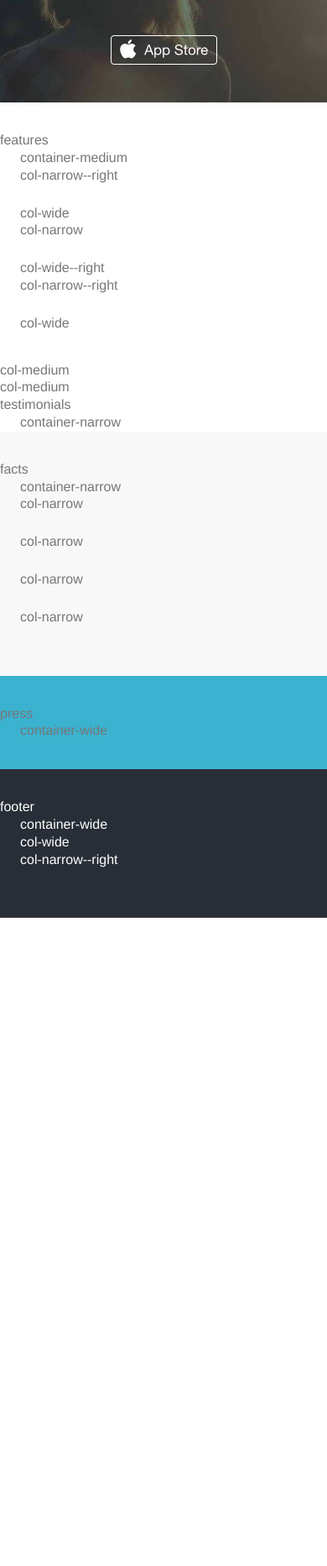
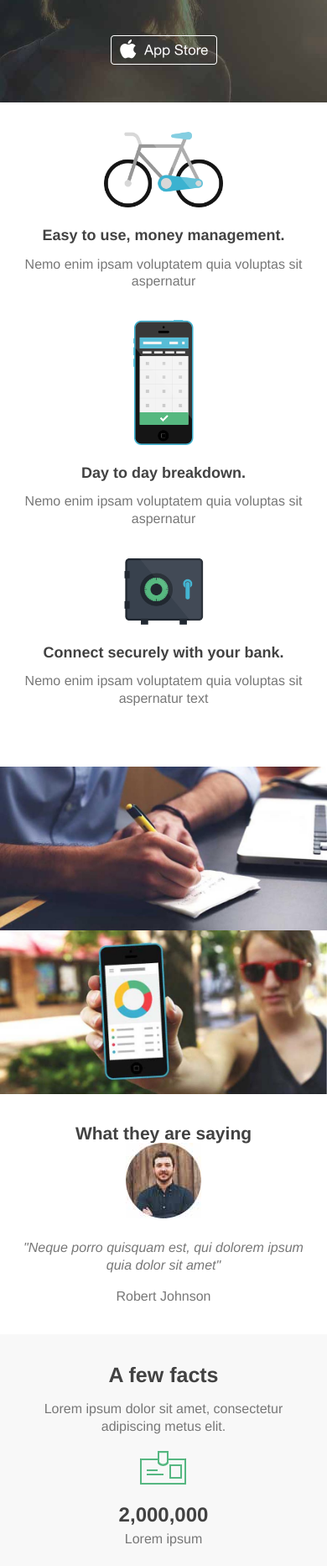
Before and after one commit to brunomorello/html-template, a plain HTML site: page index.html in a window 390 px wide. Shown: the part 129-1994 px from the top of the page at 84% size. Before the commit the page ends 1222 px from the top, so only its background shows below. Drawn offline with Linux system fonts and the light colour scheme.

Commit message:
Facts HTML and CSS Added

```diff
--- a/assets/css/layout.css
+++ b/assets/css/layout.css
@@ -43,7 +43,7 @@ layout
 
 .container-narrow { max-width: 34em; }
 .container-medium { max-width: 52em; }
-.container-medium { max-width: 58em; }
+.container-wide { max-width: 58em; }
 
 /* columns */
 .col-narrow,
@@ -54,13 +54,14 @@ wide
 ---------------------------- */
 
 @media(min-width: 38em) {
-	.row--paddinge-medium {
+
+	.row--padding-medium {
 		padding-top: 3.8889em;
 		padding-bottom: 3.8889em;
 		/* 70px/18px */
 	}
 
-	.row--paddinge-wide {
+	.row--padding-wide {
 		padding-top: 5.5556em;
 		padding-bottom: 5.5556em;
 		/* 100px/18px */
--- a/assets/css/modules.css
+++ b/assets/css/modules.css
@@ -123,13 +123,175 @@ banner-content
 features
 ---------------------------- */
 
+.features { text-align: center; }
+
+.features__row {
+	margin-bottom: 2.1875em;
+	/* 35px/16px */
+}
+
+.features__heading {
+	margin: 0 0 .75em;
+	/* 12px/16px */
+	font-size: 1.125em;
+	/* 18px/16px */
+}
+
+.features__text { margin: 0; }
+
+.features__bike {
+	height: 90px;
+	background: url(../img/icon-bike.png) no-repeat center;
+	background-size: contain;
+ }
+
+.features__phone {
+	height: 149px;
+	background: url(../img/icon-phone.png) no-repeat center;
+	background-size: contain;
+}
+
+.features__safe {
+	height: 80px;
+	background: url(../img/icon-safe.png) no-repeat center;
+	background-size: contain;
+}
+
+@media (min-width: 38em) {
+
+	.features { text-align: left; }
+
+	.features__row {
+		margin-bottom: 4.1667em;
+		/* 75px/18px */
+	}
+
+	.features__row:last_child { margin: 0; }
+
+	.features__padding {
+		padding-top: 4em;
+		/* 72px/18px */
+	}
+
+	.features__heading {
+		font-size: 1.5556em;
+		/* 75px/18px */
+		font-weight: normal;
+	}
+}
+
+@media (min-width: 50em) {
+
+	.features__bike { height: 154px; }
+	.features__phone { height: 296px; }
+	.features__safe { height: 141px; }
+
+}
+
 /* ----------------------------
 testimonials
 ---------------------------- */
 
+.testimonials { text-align: center; }
+
+.testimonials__heading {
+	margin-bottom: 0 0 1.1905em;
+	/* 25px/16px */
+	font-size: 1.3125em;
+	/* 21px/16px */
+}
+
+.testimonials__quote {
+	margin-top: 1.5625em;
+	/* 25px/16px */
+}
+
+.testimonials__source { margin: 0; }
+
+@media (min-width: 38em) {
+
+	.testimonials__heading {
+		margin-bottom: 1.3225em;
+		/* 45px/34px */
+		font-size: 1.8889em;
+		/* 34px/18px */
+		font-weight: normal;
+	}
+
+	.testimonials__quote {
+		font-size: 1.3333em;
+		/* 24px/18px */
+	}
+
+	.testimonials__source {
+		font-size: 1.1111em;
+		/* 20px/18px */
+	}
+}
+
 /* ----------------------------
 facts
 ---------------------------- */
+
+.facts { text-align: center; }
+
+.facts-intro__heading {
+	margin: 0 0 .3em;
+	font-size: 1.5625em;
+	/* 25px/16px */
+}
+
+.facts-intro__text {
+	margin: 0 0 2m;
+	/* 32px/16px */
+}
+
+.facts-list__heading {
+	margin: 0 0 .25em;
+	/* 4px/16px */
+	font-size: 1.5em;
+	/* 24px/16px */
+	font-weight: bold;
+}
+
+.facts-list__text { margin: 0; }
+
+.facts-list__icons {
+	display: block;
+	width: 70px;
+	height: 44px;
+	margin: 0 auto 1.3333em;
+	/* 24px/16px */
+	background-repeat: no-repeat;
+	background-image: url(../img/icon-sprite.png);
+}
+
+.facts-list__id    { background-position: 0 0; }
+.facts-list__eye   { background-position: 0 -44px; }
+.facts-list__timer { background-position: 0 -88px; }
+.facts-list__chart { background-position: 0 -132px; }
+
+@media (min-width: 45em) {
+
+	.facts-intro__heading {
+		font-size: 1.8889em;
+		/* 25px/18px */
+		font-weight: normal;
+	}
+
+	.facts-intro__text {
+		margin: 0 0 2.5em;
+		/* 50px/20px */
+		font-size: 1.1111em;
+		/* 20px/18px */
+	}
+
+	.facts-list__heading {
+		font-size: 1.5556em;
+		/* 28px/18px */
+	}
+
+}
 
 /* ----------------------------
 press
--- a/index.html
+++ b/index.html
@@ -78,34 +78,48 @@
 </div>
 
 <!-- features -->
-<div class="row row--white row--padding-wide">
-	features
+<div class="row row--white row--padding-wide features">
 	<div class="row container-medium">
-		container-medium
-		<div class="row">
-			<div class="col-narrow--right">
-				col-narrow--right
+		<div class="row features__row">
+			<div class="col-narrow--right features__bike">
 			</div>
+
 			<div class="col-wide">
-				col-wide
+				<h2 class="features__heading">
+					Easy to use, money management.
+				</h2>
+
+				<p class="features__text">
+					Nemo enim ipsam voluptatem quia voluptas sit aspernatur
+				</p>
 			</div>
 		</div>
 
-		<div class="row">
-			<div class="col-narrow">
-				col-narrow
+		<div class="row features__row">
+			<div class="col-narrow features__phone">
 			</div>
-			<div class="col-wide--right">
-				col-wide--right
+			<div class="col-wide--right features__padding">
+				<h2 class="features__heading">
+					Day to day breakdown.
+				</h2>
+
+				<p class="features__text">
+					Nemo enim ipsam voluptatem quia voluptas sit aspernatur
+				</p>
 			</div>
 		</div>
 
-		<div class="row">
-			<div class="col-narrow--right">
-				col-narrow--right
+		<div class="row features__row">
+			<div class="col-narrow--right features__safe">
 			</div>
 			<div class="col-wide">
-				col-wide
+				<h2 class="features__heading">
+					Connect securely with your bank.
+				</h2>
+
+				<p class="features__text">
+					Nemo enim ipsam voluptatem quia voluptas sit aspernatur text
+				</p>
 			</div>
 		</div>
 	</div>
@@ -115,39 +129,65 @@
 <!-- photos -->
 <div class="row">
 	<div class="col-medium">
-		col-medium
+		<img src="assets/img/photo1.jpg" alt="Writing on notepaper">
 	</div>
 	<div class="col-medium">
-		col-medium
+		<img src="assets/img/photo2.jpg" alt="Holding a mobile device showing a graph">
 	</div>
 </div>
 
 <!-- testimonials -->
-<div class="row row--white row-padding">
-	testimonials
+<div class="row row--white row--padding-wide testimonials">
 	<section class="row container-narrow">
-		container-narrow
+		<h3 class="testimonials__heading">
+			What they are saying
+		</h3>
+
+		<img src="assets/img/avatar.jpg" alt="Robert Johnson - Avatar">
+
+		<blockquote>
+			<p class="testimonials__quote">
+				<em>"Neque porro quisquam est, qui dolorem ipsum quia dolor sit amet"</em>
+			</p>
+
+			<p class="testimonials__source">
+				Robert Johnson
+			</p>
+		</blockquote>
 	</section>
 </div>
 
 <!-- facts -->
-<div class="row row--grey row--padding-wide">
-	facts
-	<section class="row container-narrow">
-		container-narrow
+<div class="row row--grey row--padding-wide facts">
+	<section class="row container-narrow facts-intro">
+		<h3 class="facts-intro__heading">
+			A few facts
+		</h3>
+
+		<p class="facts-intro__text">
+			Lorem ipsum dolor sit amet, consectetur adipiscing metus elit.
+		</p>
 	</section>
-	<div class="row container-medium">
+	<div class="row container-medium facts-list">
 		<div class="col-narrow">
-			col-narrow
+			<span class="facts-list__icons facts-list__id"></span>
+			<h4 class="facts-list__heading">2,000,000</h4>
+			<p class="facts-list__text">Lorem ipsum</p>
 		</div>
 		<div class="col-narrow">
-			col-narrow
+			<span class="facts-list__icons facts-list__eye"></span>
+			<h4 class="facts-list__heading">11,000,000</h4>
+			<p class="facts-list__text">Lorem ipsum</p>
 		</div>
 		<div class="col-narrow">
-			col-narrow
+			<span class="facts-list__icons facts-list__timer"></span>
+			<h4 class="facts-list__heading">5 minutes</h4>
+			<p class="facts-list__text">Lorem ipsum</p>
 		</div>
 		<div class="col-narrow">
-			col-narrow
+			<span class="facts-list__icons facts-list__chart"></span>
+			<h4 class="facts-list__heading">40%</h4>
+			<p class="facts-list__text">Lorem ipsum</p>
 		</div>
 	</div>
 </div>
```
